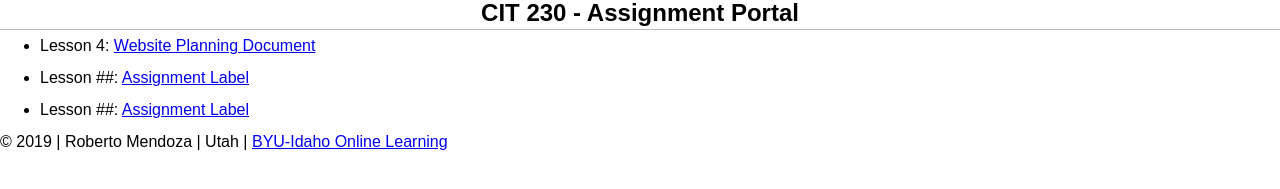
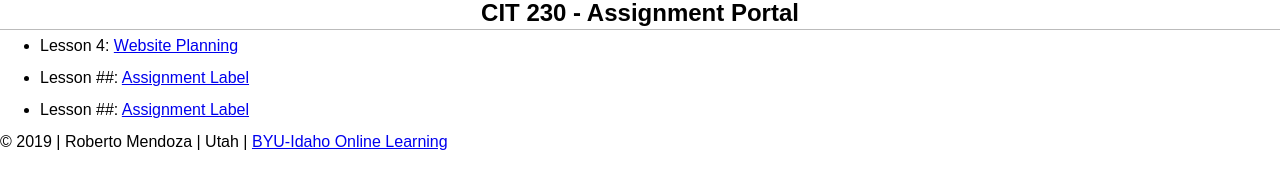
Before and after one commit to mendoxey/mendoxey.github.io, a plain HTML site: page index.html in a window 1280 px wide. Shown: the part 67-256 px from the top of the page. Drawn offline with Linux system fonts and the light colour scheme.

Commit message:
changing label

```diff
--- a/index.html
+++ b/index.html
@@ -12,7 +12,7 @@
      <img src="images/toystoryland.jpg" alt="My Profile Picture">
      <h2>CIT 230 - Assignment Portal</h2>
      <ul>
-            <li>Lesson 4: <a href="assignments/lesson-4/website_planning.pdf">Website Planning Document</a></li>
+            <li>Lesson 4: <a href="assignments/lesson-4/website_planning.pdf">Website Planning</a></li>
             <li>Lesson ##: <a href="#">Assignment Label</a></li>
             <li>Lesson ##: <a href="#">Assignment Label</a></li>
      </ul>
```
